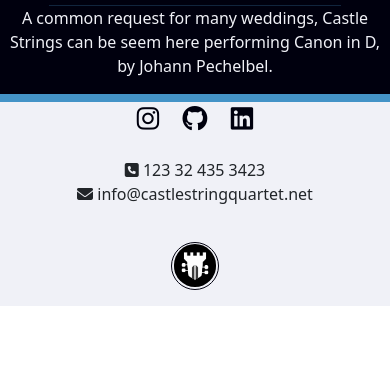
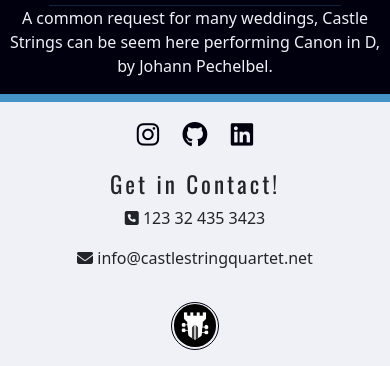
Before and after one commit to Cravsi/CI-MSP1-CastleStringQuartet, a plain HTML site: page index.html in a window 390 px wide. Shown: the part 1509-1875 px from the top of the page. Before the commit the page ends 1815 px from the top, so only its background shows below. Drawn offline with nearby package versions, Linux system fonts and the light colour scheme.

Commit message:
fix footer responsiveness

```diff
--- a/assets/css/style.css
+++ b/assets/css/style.css
@@ -259,11 +259,8 @@ footer {
     flex-grow: 1;
 
     border-top: 0.5rem solid #4493C7;
+    padding-top: 1rem;
     min-height: 20vh;
-}
-
-.footer-list > li {
-    padding: 0 3vw !important;
 }
 
 .footer-list {
@@ -277,14 +274,25 @@ footer {
     flex-wrap: wrap;
 }
 
+.footer-list > li {
+    padding: 0 3vw !important;
+}
+
 .footer-list > li, .footer-list p {
     padding: 0;
     margin: 0;
 }
 
+#footer-contact {
+    display: flex;
+    flex-direction: column;
+    align-items: center;
+}
+
 #footer-logo {
     margin: 1rem;
 }
+
 #footer-logo > .logo {
     border: 1px solid #00000E;
     margin: 0;
--- a/index.html
+++ b/index.html
@@ -162,14 +162,9 @@
                 </ul>
             </div>
             <div id="footer-contact">
-                <ul class="footer-list">
-                    <li>
-                        <p><i class="fa-solid fa-square-phone"></i>     123 32 435 3423</p>
-                    </li>
-                    <li>
-                        <p><i class="fa-solid fa-envelope"></i>     info@castlestringquartet.net</p>
-                    </li>
-                </ul>
+                <h3>Get in Contact!</h3>
+                <p><i class="fa-solid fa-square-phone"></i>     123 32 435 3423</p>
+                <p><i class="fa-solid fa-envelope"></i>     info@castlestringquartet.net</p>
             </div>
             <div id="footer-logo">
                 <div class="logo">
```
